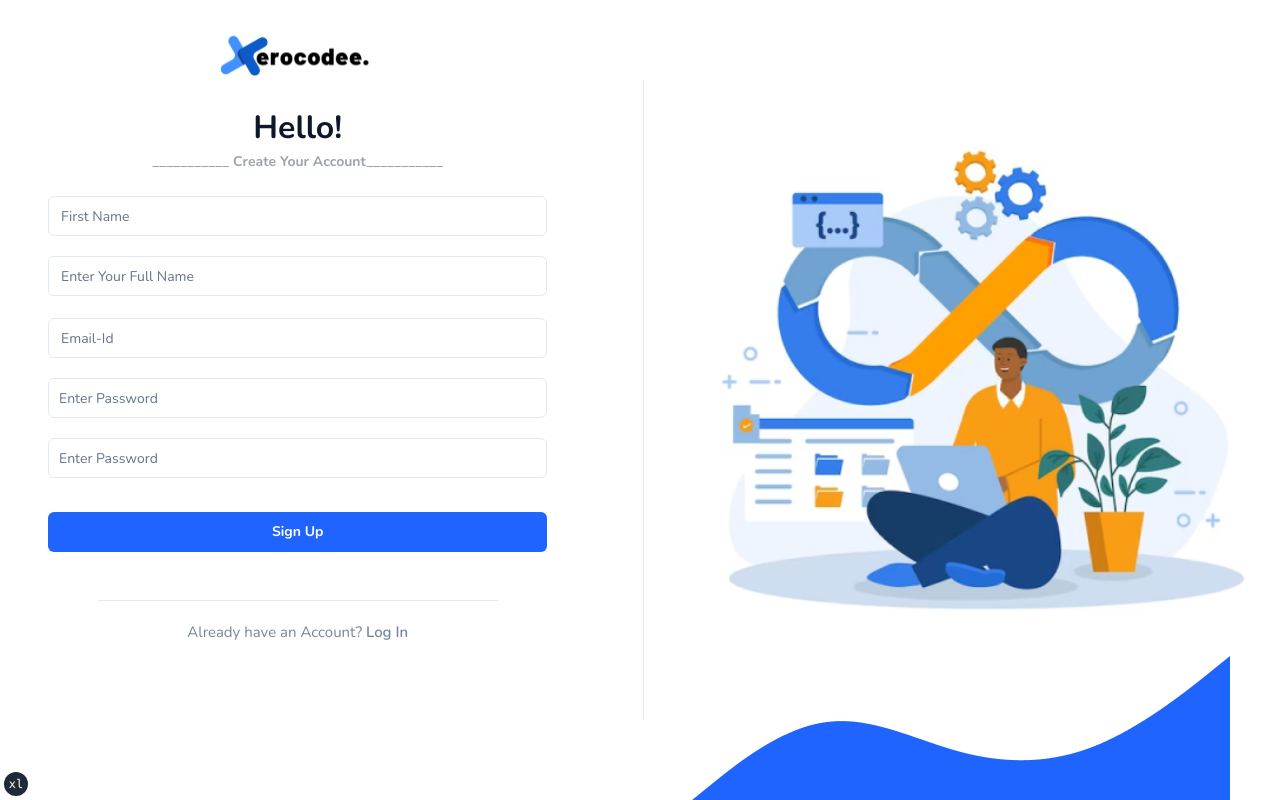
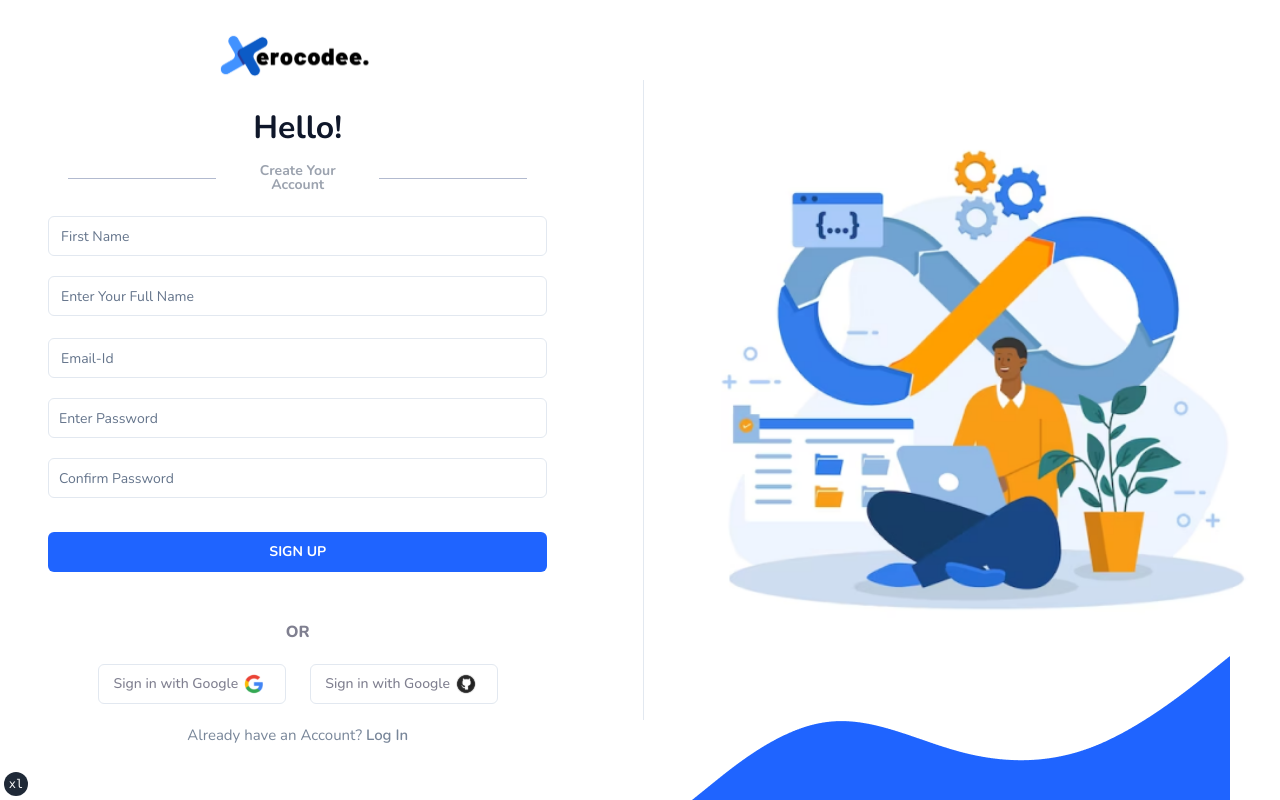
Before and after one commit to AmitxParmar/xero-internship-task-frontend, a Next.js app: page /sign-up in a window 1280 px wide. Built offline with nearby package versions, Linux system fonts and the light colour scheme.

Commit message:
complete: SSO Buttons

```diff
--- a/app/layout.tsx
+++ b/app/layout.tsx
@@ -49,7 +49,7 @@
               {/* <SiteHeader /> */}
               <div className="flex-1">
                 <div className="min-w-screen flex h-screen max-h-[800px] w-screen max-w-screen-xl overflow-y-hidden">
-                  <div className="px-12 pt-8 md:w-6/12">{children}</div>
+                  <div className="overflow-y-auto px-12 pt-8 scrollbar-thin md:w-6/12">{children}</div>
                   <Separator
                     orientation="vertical"
                     className="mx-12 my-auto h-4/5"
--- a/app/page.tsx
+++ b/app/page.tsx
@@ -1,7 +1,5 @@
 import Link from "next/link"
 
-import { siteConfig } from "@/config/site"
-import { buttonVariants } from "@/components/ui/button"
 
 export default function IndexPage() {
   return (
--- a/app/sign-up/page.tsx
+++ b/app/sign-up/page.tsx
@@ -1,7 +1,6 @@
 "use client"
 
 import React, { useState } from "react"
-import Image from "next/image"
 import Link from "next/link"
 
 import { cn } from "@/lib/utils"
@@ -9,6 +8,7 @@
 import { Input } from "@/components/ui/input"
 import LoginSignUpVector from "@/components/common/LoginSignUpVector"
 import PageHero from "@/components/common/PageHero"
+import SSOButtons from "@/components/common/SSOButtons"
 
 const SignIn = () => {
   const [name, setName] = useState()
@@ -68,8 +68,9 @@
             </div>
             <div className="relative">
               <Input
-                placeholder="Enter Password"
+                placeholder="Confirm Password"
                 name="password"
+                type="password"
                 style={{ lineHeight: 1.15 }}
                 onChange={handleChange}
                 value={password}
@@ -90,13 +91,15 @@
                 style={{ borderRightColor: "transparent" }}
               />
             ) : (
-              "Sign Up"
+              "SIGN UP"
             )}
           </Button>
         </form>
 
         <div style={{ margin: "0 10%" }}>
-          <hr className="mx-auto my-5" style={{ background: "#ebedf1" }} />
+          <h5 className="mb-5 text-center font-extrabold text-subtle/50">OR</h5>
+          {/* Single Tap Login Buttons */}
+          <SSOButtons />
 
           <p
             className="mt-5 text-center"
--- a/components/common/PageHero.tsx
+++ b/components/common/PageHero.tsx
@@ -19,10 +19,83 @@
         />
       </div>
       <div className="relative mb-5 p-1 text-center">
-        <h1 className="text-[32px] font-bold">{title}</h1>
-        <h4 className="text-sm font-bold text-gray-400">
-          ___________ {desc}
-          ___________
+        <h1 className="mb-3 text-[32px] font-bold">{title}</h1>
+        <h4 className="justify-baseline flex flex-row items-center  text-sm font-bold leading-none text-gray-400">
+          <svg
+            width="150"
+            height="1"
+            viewBox="0 0 150 1"
+            fill="none"
+            xmlns="http://www.w3.org/2000/svg"
+            className="mx-4 align-baseline"
+          >
+            <line
+              y1="0.5"
+              x2="150"
+              y2="0.5"
+              stroke="#AAB2C8"
+              stroke-opacity="0.45"
+            />
+            <line
+              y1="0.5"
+              x2="150"
+              y2="0.5"
+              stroke="#AAB2C8"
+              stroke-opacity="0.45"
+            />
+            <line
+              y1="0.5"
+              x2="150"
+              y2="0.5"
+              stroke="#AAB2C8"
+              stroke-opacity="0.45"
+            />
+            <line
+              y1="0.5"
+              x2="150"
+              y2="0.5"
+              stroke="#AAB2C8"
+              stroke-opacity="0.45"
+            />
+          </svg>
+          {desc}
+          <svg
+            width="150"
+            height="1"
+            viewBox="0 0 150 1"
+            fill="none"
+            xmlns="http://www.w3.org/2000/svg"
+            className="mx-4 align-baseline"
+          >
+            <line
+              y1="0.5"
+              x2="150"
+              y2="0.5"
+              stroke="#AAB2C8"
+              stroke-opacity="0.45"
+            />
+            <line
+              y1="0.5"
+              x2="150"
+              y2="0.5"
+              stroke="#AAB2C8"
+              stroke-opacity="0.45"
+            />
+            <line
+              y1="0.5"
+              x2="150"
+              y2="0.5"
+              stroke="#AAB2C8"
+              stroke-opacity="0.45"
+            />
+            <line
+              y1="0.5"
+              x2="150"
+              y2="0.5"
+              stroke="#AAB2C8"
+              stroke-opacity="0.45"
+            />
+          </svg>
         </h4>
       </div>
     </div>
--- /dev/null
+++ b/components/common/SSOButtons.tsx
@@ -0,0 +1,36 @@
+import React from "react"
+import Image from "next/image"
+
+import { Button } from "../ui/button"
+
+type Props = {}
+
+const SSOButtons = (props: Props) => {
+
+  return (
+    <div className="grid grid-cols-2 gap-6">
+      <Button variant={"outline"} className="relative px-2 text-subtle/50">
+        Sign in with Google
+        <Image
+          src={"/svg/google.svg"}
+          alt="google icon"
+          width={32}
+          height={32}
+          className="p-1"
+        />
+      </Button>
+      <Button variant={"outline"} className="relative px-2 text-subtle/50">
+        Sign in with Google
+        <Image
+          src={"/svg/github.svg"}
+          alt="google icon"
+          width={32}
+          height={32}
+          className="p-1"
+        />
+      </Button>
+    </div>
+  )
+}
+
+export default SSOButtons
--- a/package.json
+++ b/package.json
@@ -42,6 +42,7 @@
     "eslint-plugin-tailwindcss": "^3.13.0",
     "postcss": "^8.4.24",
     "prettier": "^2.8.8",
+    "tailwind-scrollbar": "^3.0.5",
     "tailwindcss": "^3.3.2",
     "typescript": "^4.9.5"
   }
--- a/tailwind.config.js
+++ b/tailwind.config.js
@@ -14,6 +14,7 @@
     },
     extend: {
       colors: {
+        subtle: "#000022",
         border: "hsl(var(--border))",
         input: "hsl(var(--input))",
         ring: "hsl(var(--ring))",
@@ -72,5 +73,5 @@
       },
     },
   },
-  plugins: [require("tailwindcss-animate")],
+  plugins: [require("tailwindcss-animate"), require("tailwind-scrollbar")],
 }
```
Also changed, not shown: 1 other file (tests, documents, lock files or other folders).
